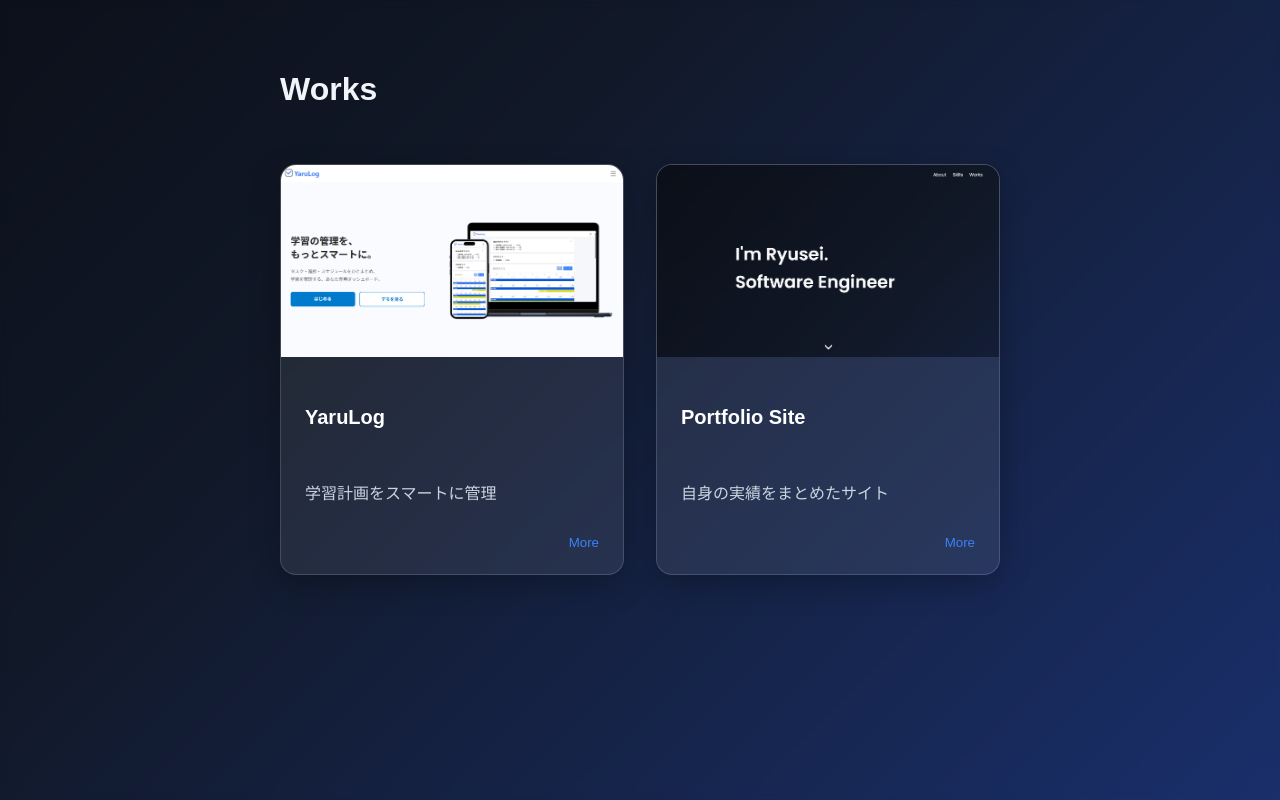
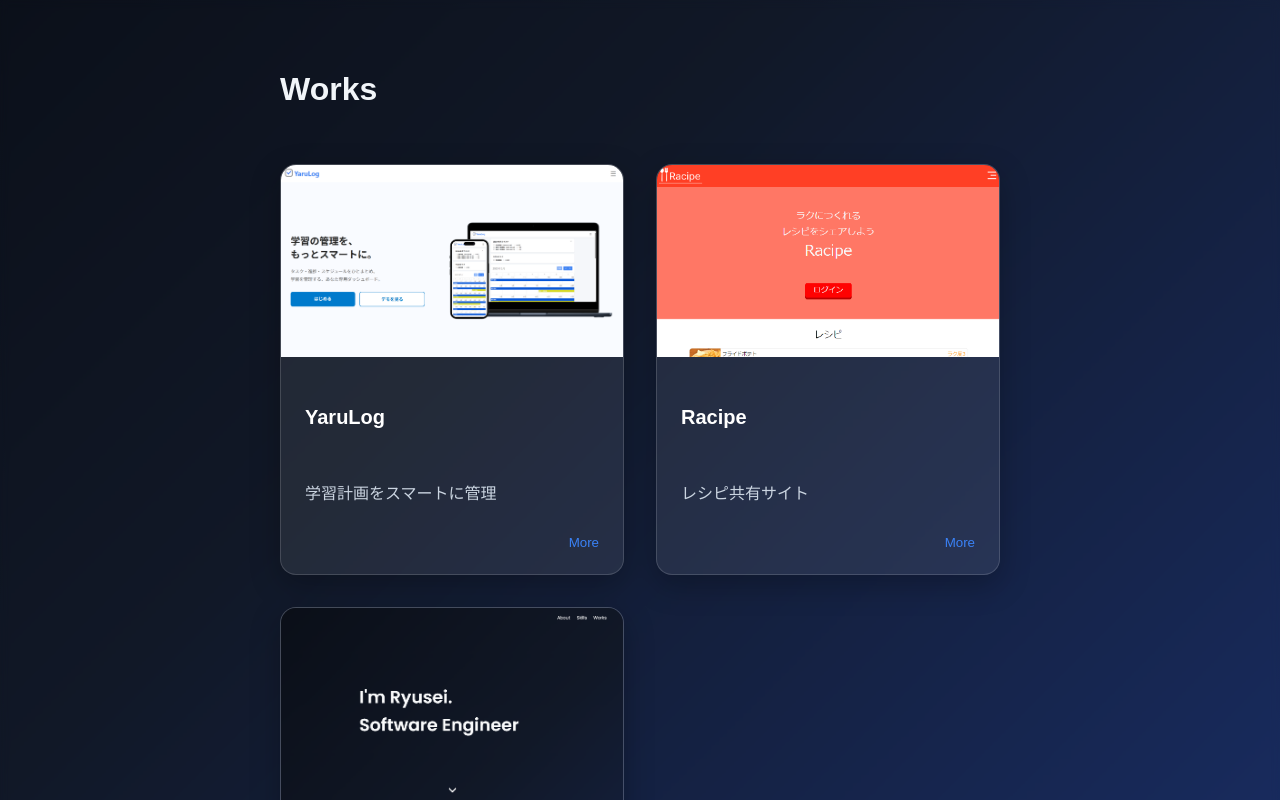
Before and after one commit to ryusei-engineer/my-portfolio, a Vue app: page /works in a window 1280 px wide. Shown: the top 800 px of the page. Built offline with nearby package versions, Linux system fonts and the light colour scheme.

Commit message:
racipe追加

```diff
--- a/src/components/Works.vue
+++ b/src/components/Works.vue
@@ -12,7 +12,10 @@
             <p>{{ work.description }}</p>
             <transition name="accordion">
               <div v-if="openIndex === index" class="accordion-detail">
-                <a :href="work.url" class="work-link" target="_blank" rel="noopener">▶ URLはこちら</a>
+                <a v-if="work.url" :href="work.url" class="work-link" target="_blank" rel="noopener">▶ URLはこちら</a>
+                <span v-else class="work-link closed-info">
+                  ※本サービスは現在ご利用いただけません
+                </span>
                 <p>{{ work.detail }}</p>
               </div>
             </transition>
@@ -41,16 +44,22 @@ const works = [
     description: '学習計画をスマートに管理',
     detail: '学習タスクの登録・進捗管理・カレンダー表示・記録機能を備えた自己学習支援ツールです。Vue 3 と Supabase を用いて開発し、シンプルかつ直感的なUIにこだわりました。',
     image: 'src/assets/yaru_log.png',
-    url: 'https://yarulog.example.com'
+    url: 'https://yarulog.netlify.app'
+  },
+  {
+    title: 'Racipe',
+    description: 'レシピ共有サイト',
+    detail: 'Laravelを用いて開発した、ユーザーがレシピを投稿・共有できるWebアプリです。カテゴリー検索やお気に入り機能があります。レシピは閲覧ユーザーが５段階でラクさを評価するため、客観的なラクさでレシピが評価されます。',
+    image: 'src/assets/racipe.png',
+    url: ''
   },
   {
     title: 'Portfolio Site',
-    description: '自身の実績をまとめたサイト',
+    description: 'ポートフォリオサイト',
     detail: 'このポートフォリオサイトは Vue 3・ScrollReveal・TypeIt を活用し、アニメーションやスムーズなUXを重視して制作しました。',
     image: 'src/assets/portfolio_site.png',
     url: 'https://portfolio.example.com'
-  }
-
+  },
 
 ]
 </script>
@@ -203,5 +212,9 @@ const works = [
 .work-link:hover {
   color: var(--color-accent-hover, #60a5fa);
 }
+.closed-info {
+  color: #94a3b8;
+  font-size: 0.9rem;
+}
 
 </style>
```
Also changed, not shown: src/assets/racipe.png (added).
